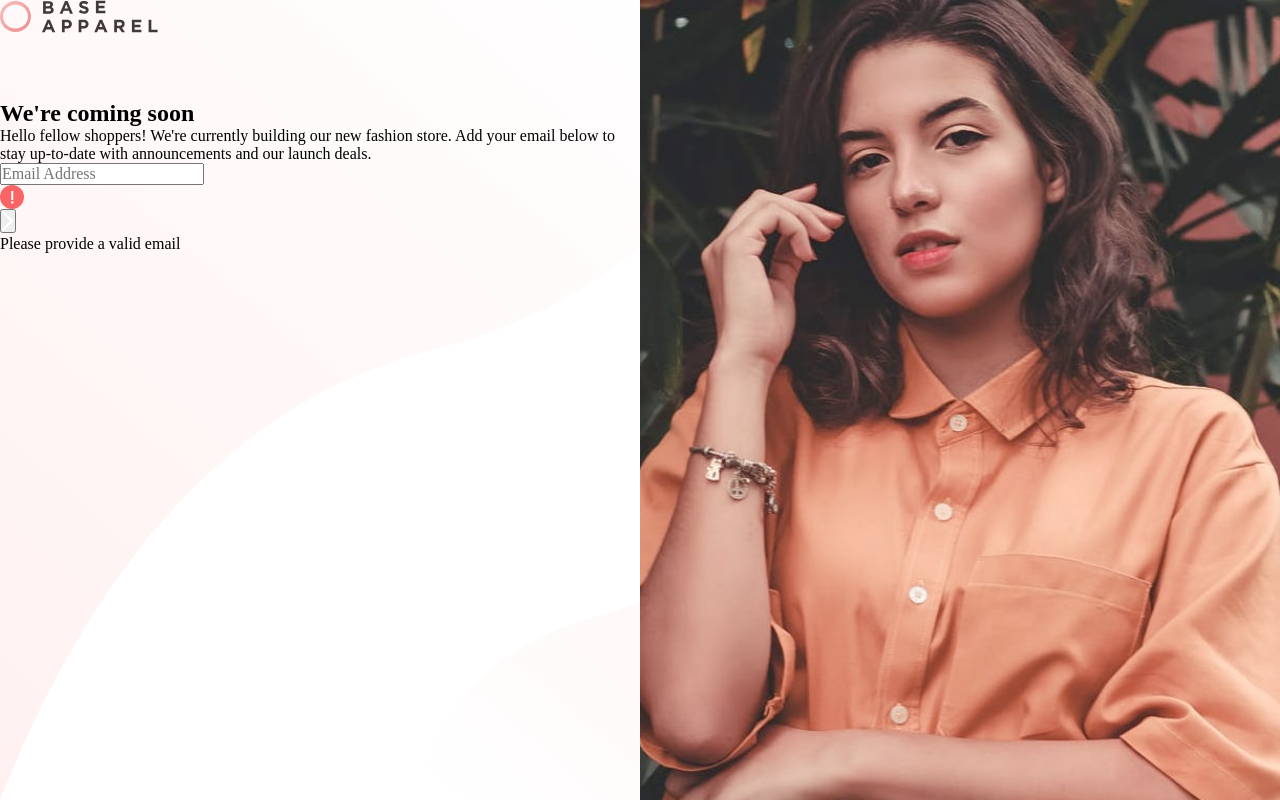
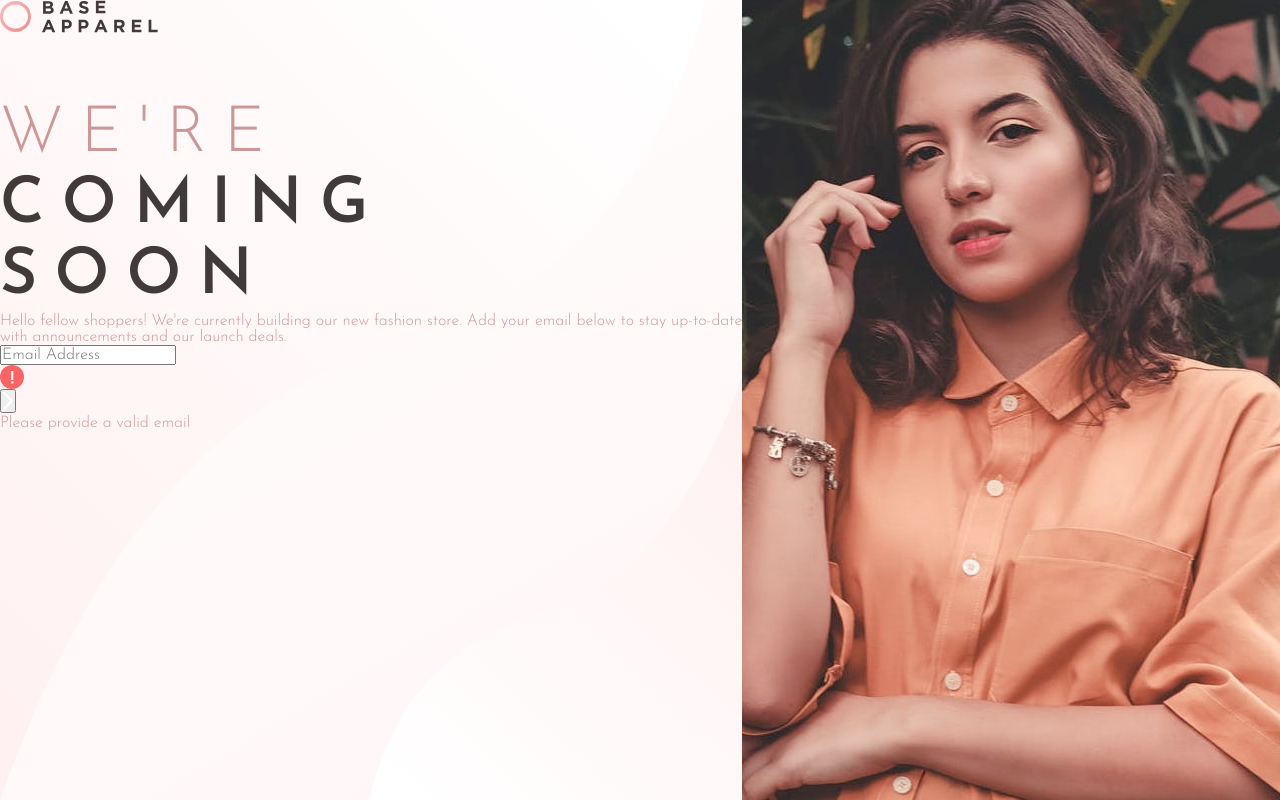
Before and after one commit to solvman/base-apparel-coming-soon-master, a plain HTML site: page index.html in a window 1280 px wide. Drawn offline with Linux system fonts and the light colour scheme.

Commit message:
Fix HTML and CSS formatting issues

```diff
--- a/index.html
+++ b/index.html
@@ -29,7 +29,7 @@
         </picture>
       </section>
       <section class="content">
-        <h1 class="content__title"><span>We're</span> coming soon</h1>
+        <h1 class="content__title"><span>We're</span><br />coming<br />soon</h1>
         <p class="content__text">
           Hello fellow shoppers! We're currently building our new fashion store.
           Add your email below to stay up-to-date with announcements and our
--- a/style.css
+++ b/style.css
@@ -1,4 +1,6 @@
 @import url("https://fonts.googleapis.com/css2?family=Josefin+Sans:ital,wght@0,100..700;1,100..700&display=swap");
+
+/* Global variables */
 
 :root {
   --color-primary-300: hsl(0, 36%, 70%);
@@ -11,9 +13,9 @@
   --color-neutral-800: hsl(0, 6%, 24%);
 
   --gradient-primary: linear-gradient(
-    135deg,
-    var(--color-neutral-100),
-    var(--color-neutral-200)
+    150deg,
+    var(--color-neutral-100) 0%,
+    var(--color-neutral-200) 84.51%
   );
   --gradient-secondary: linear-gradient(
     135deg,
@@ -25,7 +27,14 @@
   --font-weight-light: 300;
   --font-weight-regular: 400;
   --font-weight-bold: 600;
+
+  --fluid-10-17: clamp(10.825px, 6.185px + 1.2373vi, 17.321px);
+  --fluid-14-16: clamp(0.875rem, 0.7857rem + 0.381vi, 1rem);
+  --fluid-40-64: clamp(2.5rem, 1.4286rem + 4.5714vi, 4rem);
+  --fluid-100-158: clamp(100px, 58.5714px + 11.0476vi, 158px);
 }
+
+/* Reset */
 
 *,
 *::before,
@@ -46,6 +55,23 @@ button {
   font: inherit;
 }
 
+/* Global styles */
+body {
+  font-family: var(--font-face-default);
+  font-weight: var(--font-weight-light);
+  color: var(--color-primary-300);
+}
+
+main {
+  height: 100vh;
+  background-image: var(--gradient-primary);
+}
+
+.logo {
+  width: var(--fluid-100-158);
+  height: auto;
+}
+
 .hero img {
   width: 100%;
   height: 100%;
@@ -53,14 +79,33 @@ button {
   object-position: top center;
 }
 
+.content__title {
+  font-size: var(--fluid-40-64);
+  font-weight: var(--font-weight-bold);
+  color: var(--color-neutral-800);
+  text-transform: uppercase;
+  line-height: 1.10938;
+  letter-spacing: var(--fluid-10-17);
+}
+
+.content__title span {
+  font-weight: var(--font-weight-light);
+  color: var(--color-primary-300);
+  line-height: 1;
+}
+
 @media screen and (min-width: 768px) {
   main {
-    height: 100vh;
-    background-image: url("./images/bg-pattern-desktop.svg");
-    background-repeat: no-repeat;
+    background-image: var(--gradient-primary),
+      url("./images/bg-pattern-desktop.svg");
+    background-repeat: no-repeat, no-repeat;
+    background-size:
+      auto,
+      58% 100%;
+    background-blend-mode: color-burn;
 
     display: grid;
-    grid-template-columns: 1fr 1fr;
+    grid-template-columns: 58% 42%;
     grid-template-rows: 100px 1fr;
     grid-template-areas: "header hero" "content hero";
   }
```
